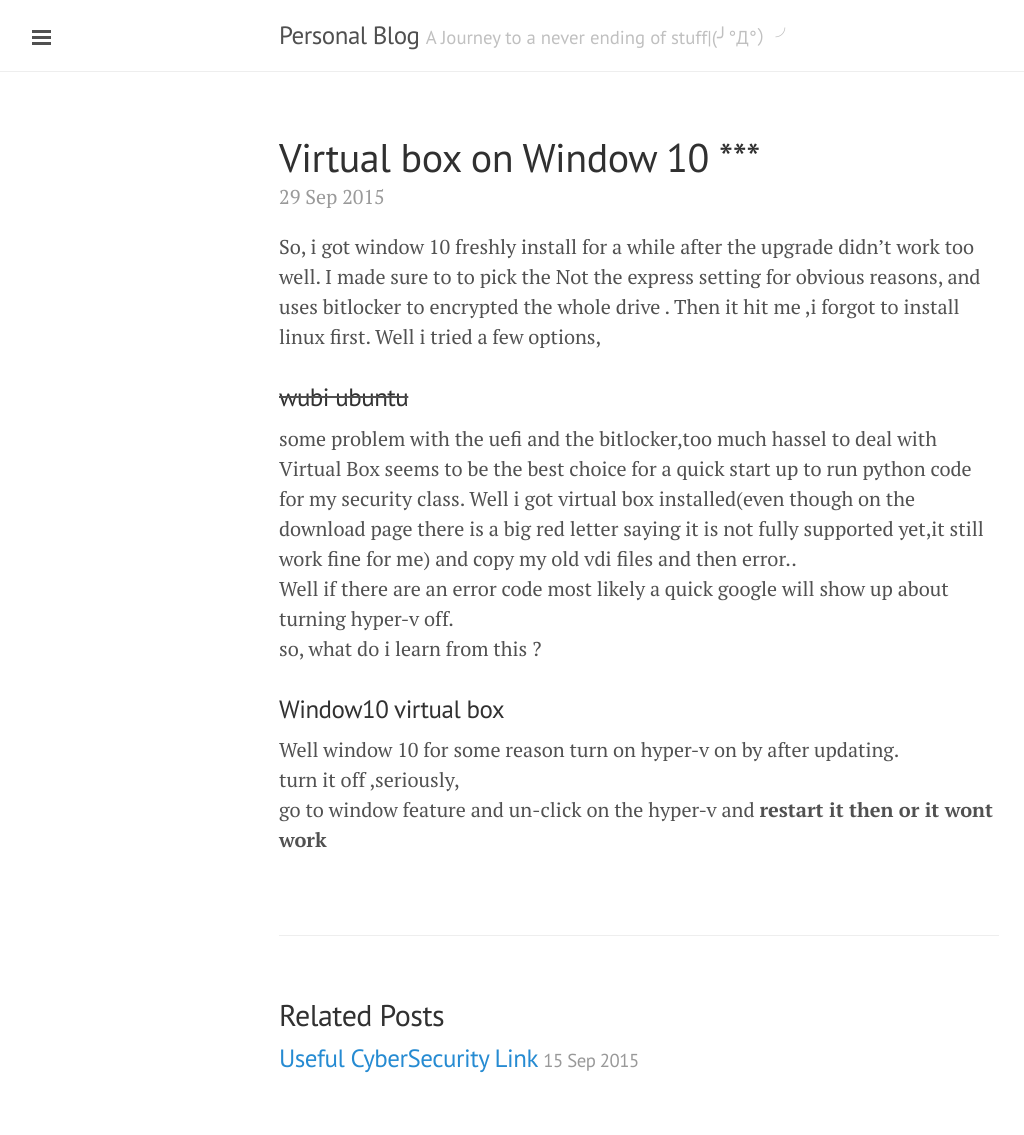
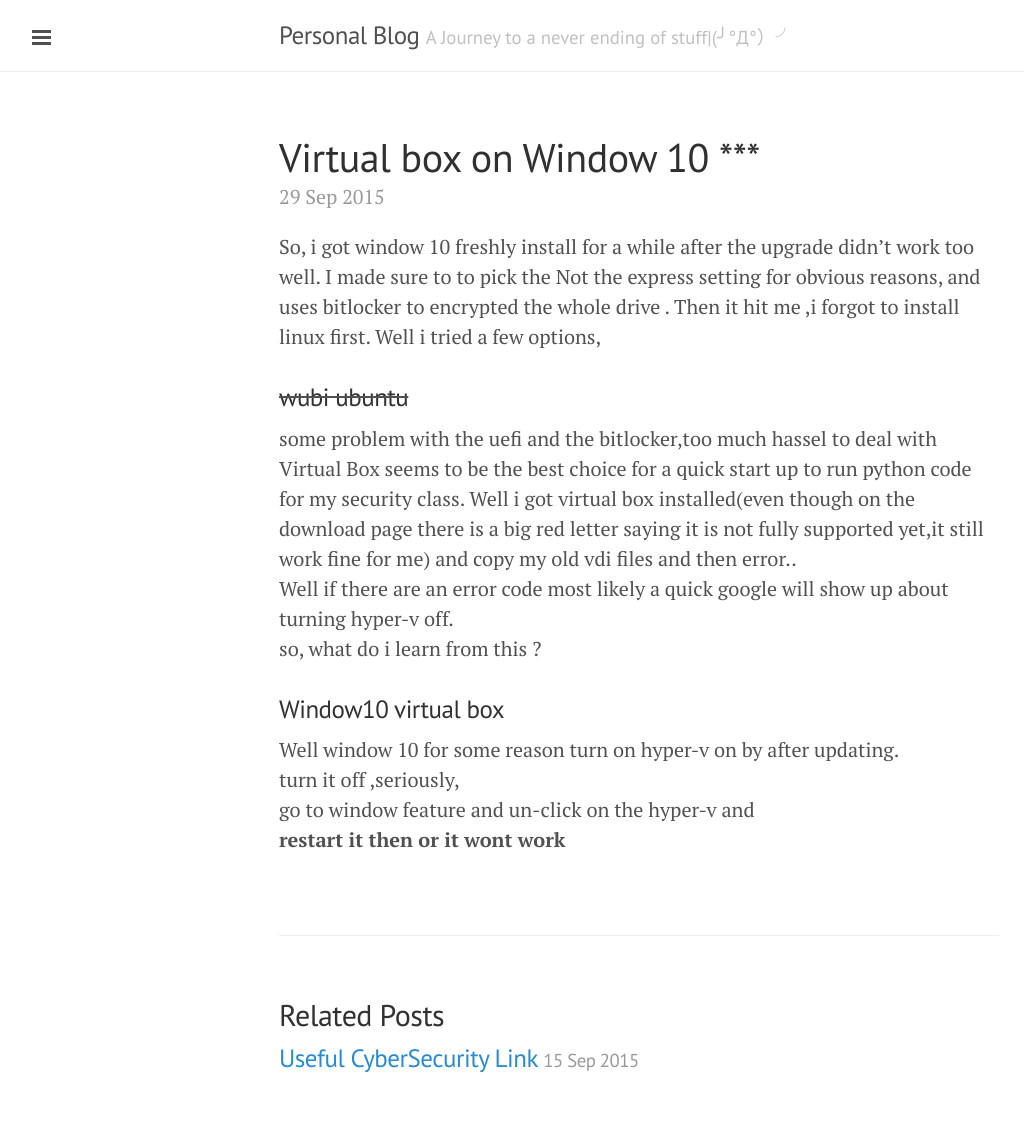
Before and after one commit to ciarand/sokk19xx.github.io, a Jekyll site: the page built from _posts/2015-09-29-Bitlocker.md, in a window 1280 px wide. Shown: the whole page, without its empty margins (1-1025 px from the left). Built offline with Jekyll 4.4.1, drawn with Linux system fonts in a browser that asks for light colours; Markdown is read by kramdown in place of the engine named in the settings.

```diff
--- a/_posts/2015-09-29-Bitlocker.md
+++ b/_posts/2015-09-29-Bitlocker.md
@@ -16,5 +16,5 @@ so, what do i learn from this ?<br>
 ###Window10 virtual box
 Well window 10 for some reason turn on hyper-v on by after updating.<br>
 turn it off ,seriously, <br>
-go to window feature and un-click on the hyper-v
-and <B> restart it then or it wont work</B>
+go to window feature and un-click on the hyper-v and
+<br><B> restart it then or it wont work</B><br>
```
